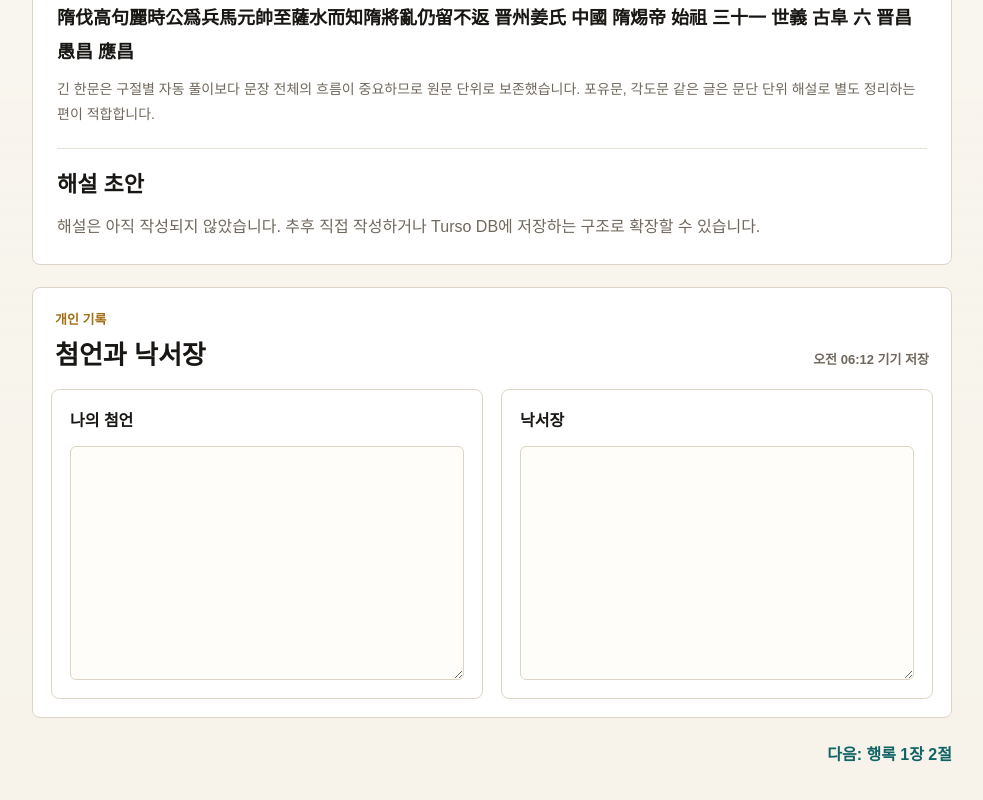
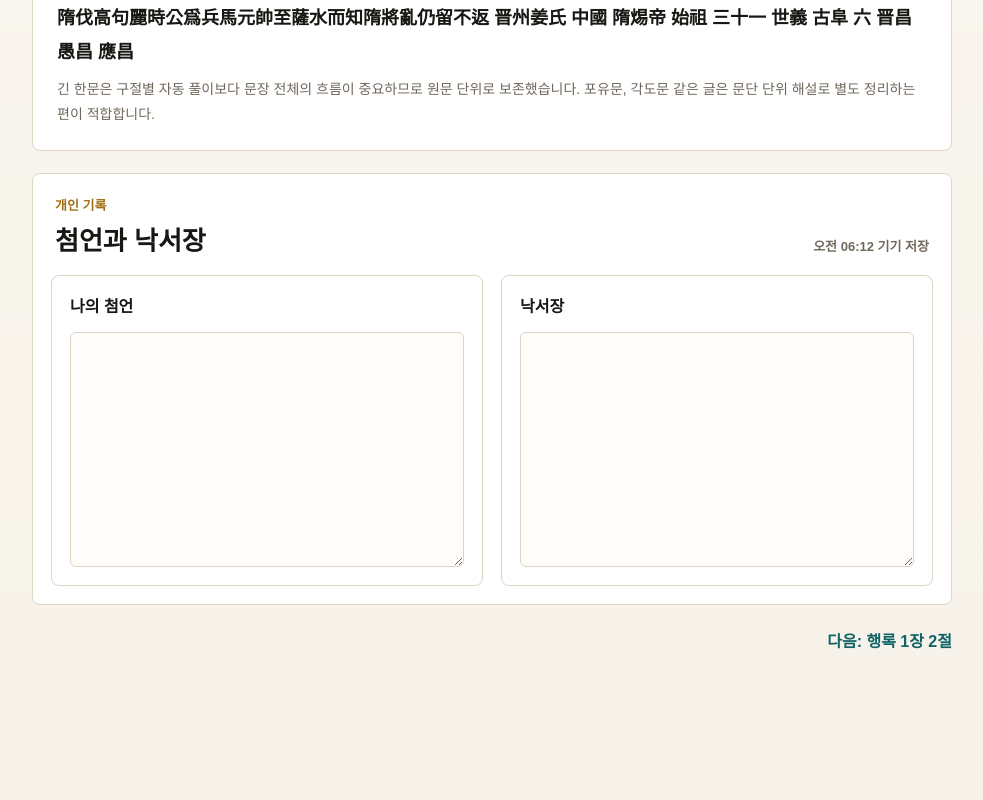
Before and after one commit to lsk7209/daeson-wiki, a Next.js app: page /verses/haengrok-1-1 in a window 1280 px wide. Shown: the part 1063-1863 px from the top of the page, without its empty margins (148-1131 px from the left). After the commit the page ends 1789 px from the top, so only its background shows below. Built offline with nearby package versions, Linux system fonts and the light colour scheme.

Commit message:
Remove empty commentary draft placeholder

```diff
--- a/app/globals.css
+++ b/app/globals.css
@@ -571,8 +571,7 @@ li p {
 }
 
 .source-commentary-section,
-.hanja-section,
-.commentary-draft {
+.hanja-section {
   display: grid;
   gap: 12px;
   padding-top: 18px;
@@ -632,8 +631,7 @@ li p {
   line-height: 1.75;
 }
 
-.hanja-section h3,
-.commentary-draft h3 {
+.hanja-section h3 {
   margin-bottom: 0;
 }
 
@@ -716,11 +714,6 @@ li p {
   margin: 0;
   color: var(--muted);
   font-size: 14px;
-}
-
-.commentary-draft p:last-child {
-  margin-bottom: 0;
-  color: var(--muted);
 }
 
 .related-sources {
--- a/app/verses/[id]/page.tsx
+++ b/app/verses/[id]/page.tsx
@@ -153,13 +153,6 @@ export default async function VersePage({ params }: VersePageProps) {
           </section>
         ) : null}
 
-        <section className="commentary-draft">
-          <h3>해설 초안</h3>
-          <p>
-            해설은 아직 작성되지 않았습니다. 추후 직접 작성하거나 Turso DB에
-            저장하는 구조로 확장할 수 있습니다.
-          </p>
-        </section>
       </section>
 
       {relatedSources.length > 0 ? (
```
